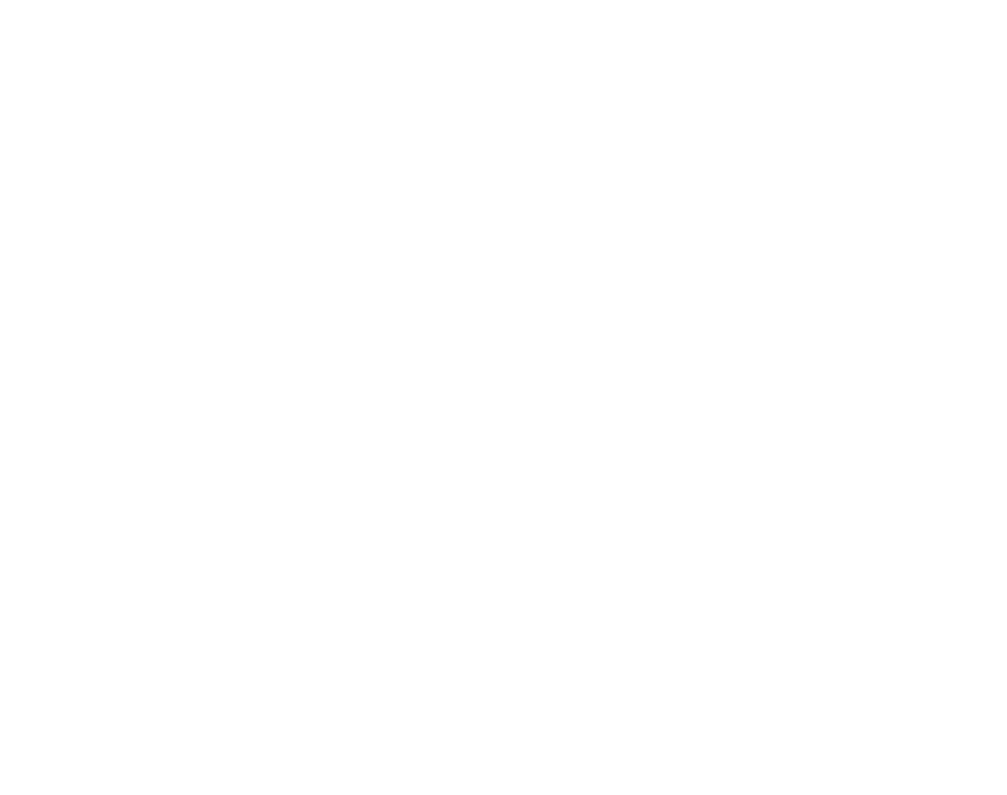
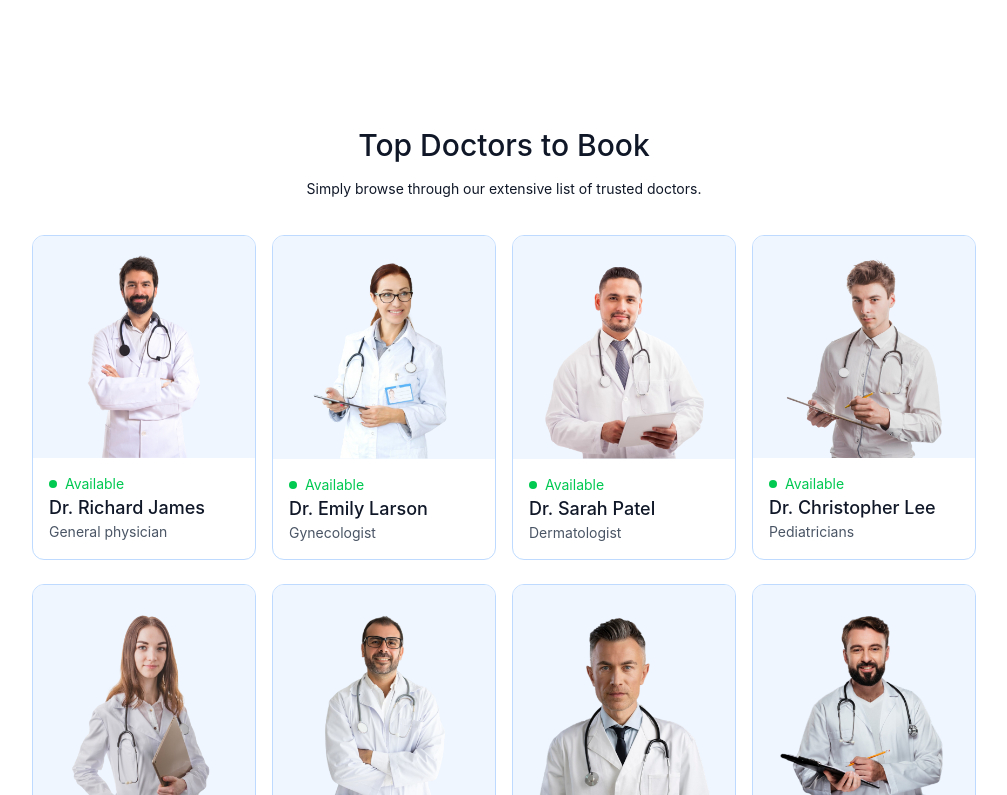
Before and after one commit to AnikaTahshin/doctors-appointment-app, a React (Vite) app in the folder frontend/: page / in a window 1280 px wide. Shown: the part 945-1740 px from the top of the page, without its empty margins (136-1143 px from the left). Before the commit the page ends 1008 px from the top, so only its background shows below. Built offline with nearby package versions, Linux system fonts and the light colour scheme.

Commit message:
top doctors section done

```diff
--- /dev/null
+++ b/frontend/src/components/TopDoctors.jsx
@@ -0,0 +1,32 @@
+import { useNavigate } from "react-router-dom";
+import { doctors } from "../assets/assets_frontend/assets"
+
+const TopDoctors = () => {
+
+   const navigate = useNavigate();
+  return (
+    <div className="flex flex-col items-center gap-4 my-16 text-gray-900 md:mx-10">
+        <h1 className="text-3xl font-medium">Top Doctors to Book</h1>
+        <p className="sm:w-1/2 text-center text-sm">Simply browse through our extensive list of trusted doctors.</p>
+
+        <div className="w-full grid grid-cols-auto gap-4 pt-5 gap-y-6 px-3 sm:px-0">
+            {doctors.slice(0,10)?.map((item,index) => (
+                <div onClick={() => navigate(`/appointment/${item?._id}`)} key={index} className="border border-blue-200 rounded-xl overflow-hidden cursor-pointer hover:-translate-y-2.5 transition-all duration-500">
+                    <img className="bg-blue-50" src={item?.image} alt="" />
+                    <div className="p-4">
+                        <div className="flex items-center gap-2 text-sm text-center text-green-500">
+                            <p className="w-2 h-2 bg-green-500 rounded-full"></p><p>Available</p>
+                        </div>
+                        <p className="text-gray-900 text-lg font-medium">{item?.name}</p>
+                        <p className="text-gray-600 text-sm">{item?.speciality}</p>
+                    </div>
+                </div>
+            ))}
+        </div>
+                    <button className="bg-blue-50 text-gray-600 px-12 py-3 rounded-full mt-10" type="button">More</button>
+
+    </div>
+  )
+}
+
+export default TopDoctors
--- a/frontend/src/index.css
+++ b/frontend/src/index.css
@@ -1,7 +1,17 @@
 @import "tailwindcss";
 @theme {
         --color-primary: #5f6FFF;
+
 }
+
+
+
+@layer utilities {
+  .grid-cols-auto {
+    grid-template-columns: repeat(auto-fill, minmax(200px, 1fr));
+  }
+}
+
 
 .active hr{
         @apply block;
--- a/frontend/src/pages/Home.jsx
+++ b/frontend/src/pages/Home.jsx
@@ -1,11 +1,13 @@
 import Header from "../components/Header"
 import SpecialityMenu from "../components/SpecialityMenu"
+import TopDoctors from "../components/TopDoctors"
 
 const Home = () => {
   return (
     <div>
       <Header />
       <SpecialityMenu />
+      <TopDoctors />
     </div>
   )
 }
```
